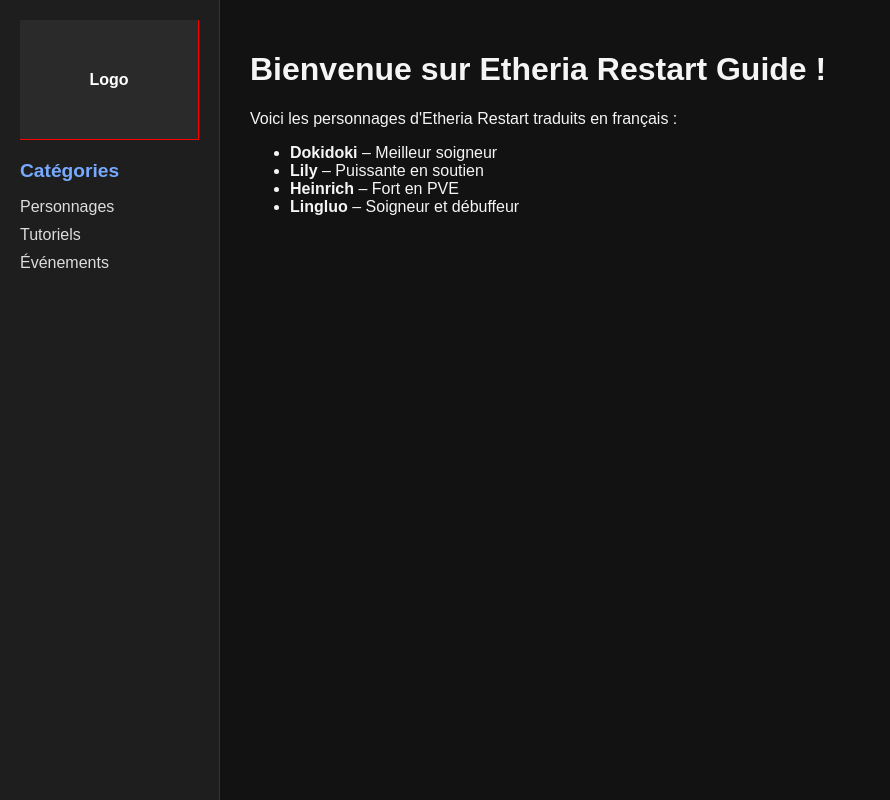
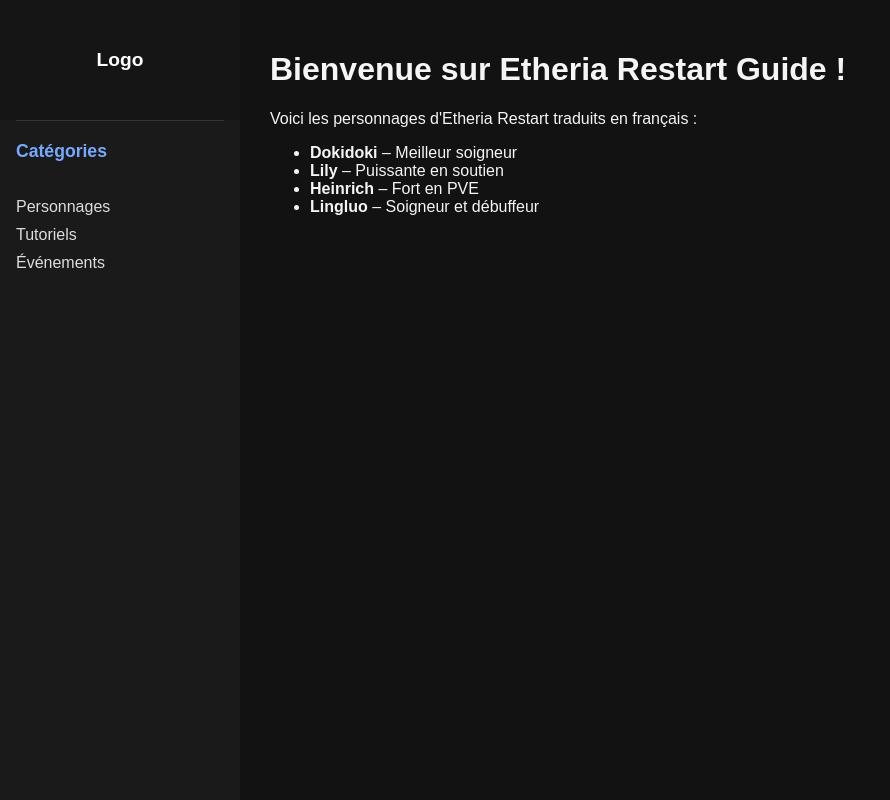
Before and after one commit to Chiubbi/etheria-restart, a Next.js app: page / in a window 1280 px wide. Shown: the whole page, without its empty margins (0-890 px from the left). Built offline with nearby package versions, Linux system fonts and the light colour scheme.

Commit message:
Update layout.module.css

```diff
--- a/components/layout.module.css
+++ b/components/layout.module.css
@@ -7,37 +7,41 @@
 }
 
 .sidebar {
-  width: 220px;
-  background-color: #1e1e1e;
-  padding: 20px;
-  border-right: 1px solid #333;
+  width: 240px;
+  background-color: #1a1a1a;
+  padding: 0;
   box-sizing: border-box;
+  display: flex;
+  flex-direction: column;
+  align-items: stretch;
 }
 
 .logoBox {
-  width: 100%;
   height: 120px;
-  background-color: #2a2a2a;
-  margin-bottom: 20px;
+  background-color: #151515;
   display: flex;
   align-items: center;
   justify-content: center;
-  border-bottom: 1px solid red;
-  border-right: 1px solid red;
-  box-sizing: border-box;
+  font-weight: bold;
+  font-size: 1.2rem;
   color: #fff;
-  font-weight: bold;
+}
+
+.separator {
+  height: 1px;
+  background-color: #333;
+  margin: 0 16px;
 }
 
 .sidebar h2 {
-  margin-top: 0;
-  font-size: 1.2em;
+  font-size: 1.1em;
   color: #77aaff;
+  margin: 20px 16px 10px;
 }
 
 .sidebar ul {
   list-style: none;
-  padding: 0;
+  padding: 0 16px;
 }
 
 .sidebar li {
```
